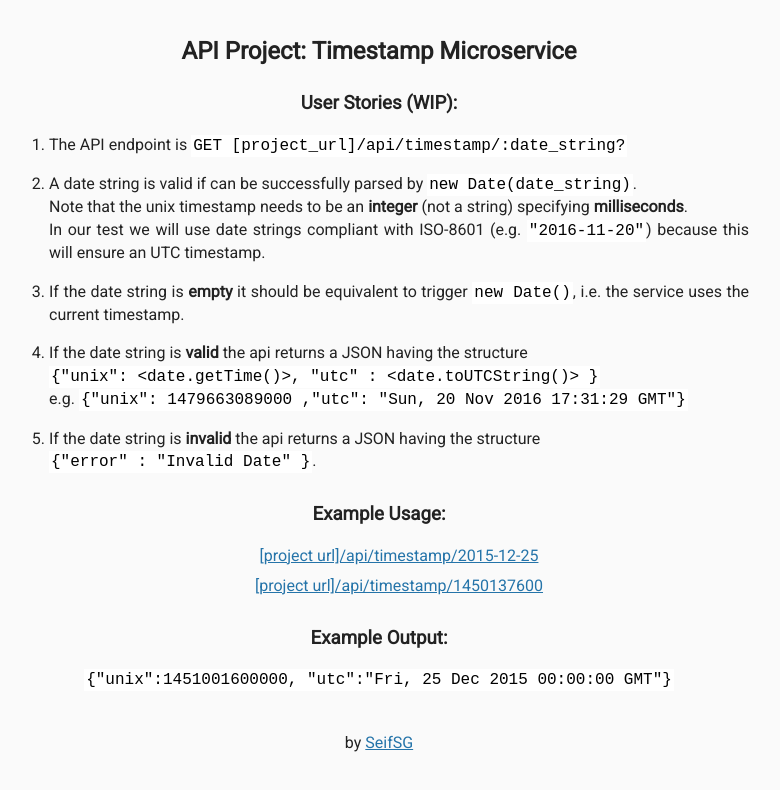
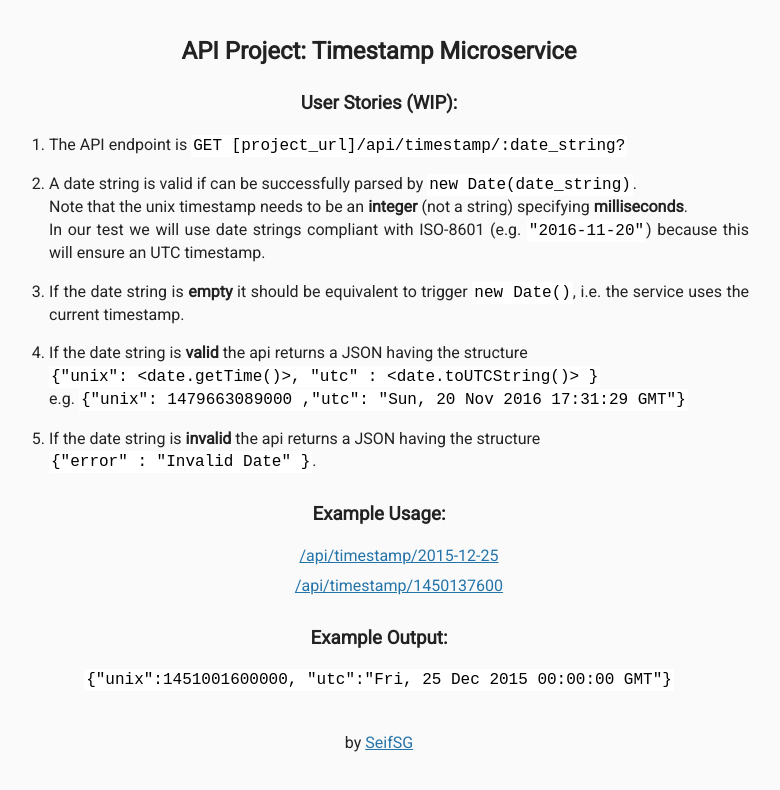
Before and after one commit to seifsg/fcc-timestamp, a website: page views/index.html in a window 1280 px wide. Shown: the whole page, without its empty margins (261-1041 px from the left). Drawn offline with Linux system fonts and the light colour scheme; files that its build step writes are made by us from their sources.

Commit message:
index updates

```diff
--- a/views/index.html
+++ b/views/index.html
@@ -4,7 +4,7 @@
 <html>
 
    <head>
-      <title>Timestamp Microservice</title>
+      <title>SeifSG - Timestamp Microservice</title>
       <link rel="shortcut icon" href="https://cdn.hyperdev.com/us-east-1%3A52a203ff-088b-420f-81be-45bf559d01b1%2Ffavicon.ico" type="image/x-icon"/>
       <link href="https://fonts.googleapis.com/css?family=Roboto" rel="stylesheet" type="text/css">
       <link href="style.css" rel="stylesheet" type="text/css">
@@ -32,8 +32,8 @@
         <h3>Example Usage:</h3>
         <ul>
           <li><a href="api/timestamp/2015-12-25">
-            [project url]/api/timestamp/2015-12-25</a></li>
-          <li><a href="api/timestamp/1450137600000">[project url]/api/timestamp/1450137600</a></li>
+            /api/timestamp/2015-12-25</a></li>
+          <li><a href="api/timestamp/1450137600000">/api/timestamp/1450137600</a></li>
         </ul>
 
         <h3>Example Output:</h3>
```
